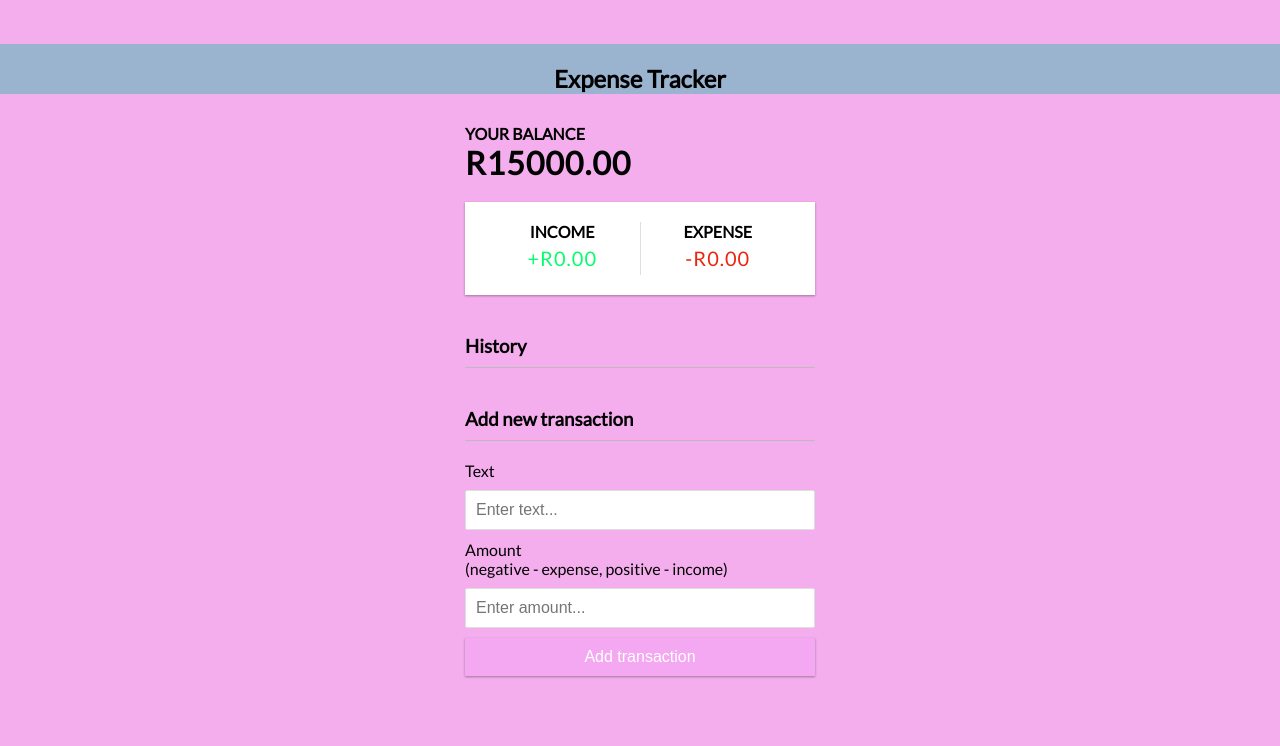
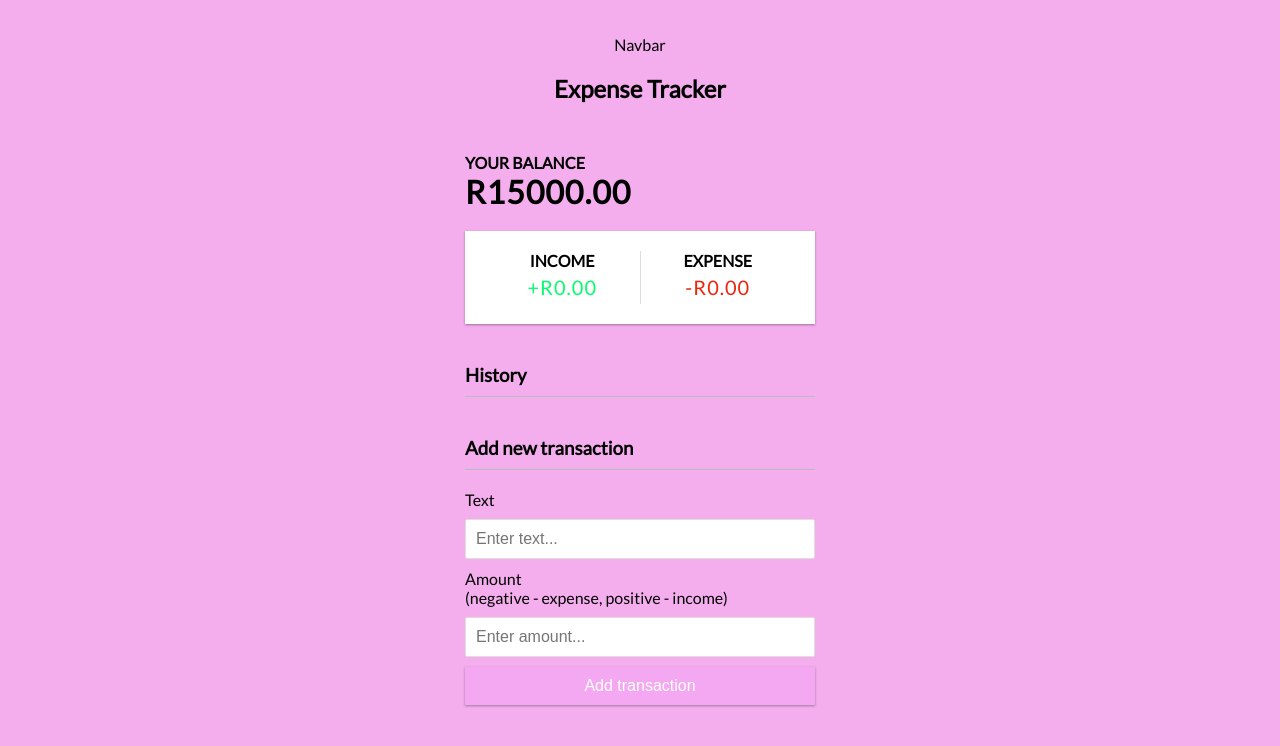
Before and after one commit to The-DigitalAcademy/amanda, a plain HTML site: page index.html in a window 1280 px wide. Drawn offline with Linux system fonts and the light colour scheme; a script that the page names is missing.

Commit message:
added html,css and js

```diff
--- a/index.html
+++ b/index.html
@@ -1,20 +1,20 @@
 <!DOCTYPE html>
 <html lang="en">
-
   <head>
     <meta charset="UTF-8" />
     <meta name="viewport" content="width=device-width, initial-scale=1.0" />
     <meta http-equiv="X-UA-Compatible" content="ie=edge" />
     <link rel="stylesheet" href="style.css" />
   </head>
-
   <body>
     <!-- As a heading -->
-<header>
+<nav class="navbar bg-light">
+  <div class="container-fluid">
+    <span class="navbar-brand mb-0 h1">Navbar</span>
+  </div>
+</nav>
+
     <h2>Expense Tracker</h2>
-</header>
-
-
 
     <div class="container">
       <h4>Your Balance</h4>
@@ -45,8 +45,10 @@
           <input type="text" id="text" placeholder="Enter text..." />
         </div>
         <div class="form-control">
-        <label for="amount">Amount <br />
-          (negative - expense, positive - income)</label>
+          <label for="amount"
+            >Amount <br />
+            (negative - expense, positive - income)</label
+          >
           <input type="number" id="amount" placeholder="Enter amount..." />
         </div>
         <button class="btn">Add transaction</button>
@@ -54,5 +56,4 @@
     </div>
     <script src="script.js"></script>
   </body>
-
 </html>
```
Lines whose indentation alone changed are shown as unchanged.
